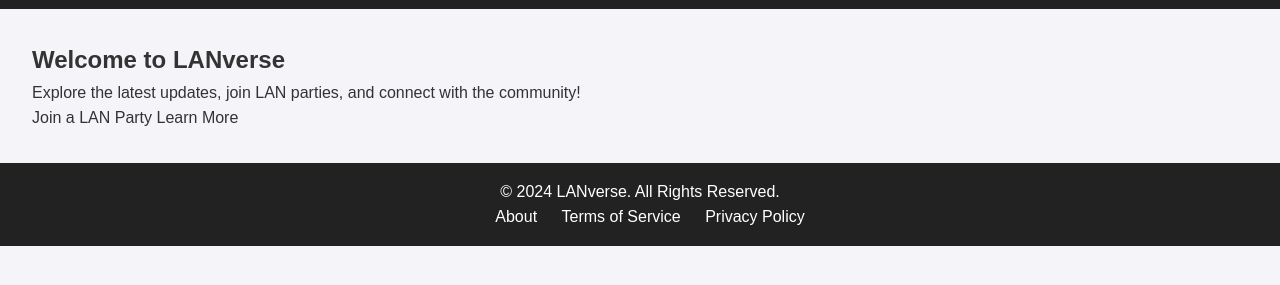
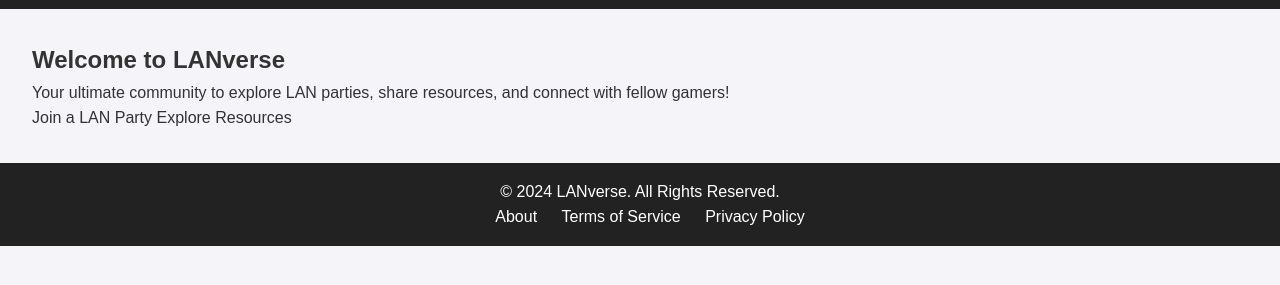
Before and after one commit to bagdadhruv/LANverse, a plain HTML site: page index.html in a window 1280 px wide. Shown: the part 51-336 px from the top of the page. Drawn offline with Linux system fonts and the light colour scheme.

Commit message:
Update index.html

```diff
--- a/index.html
+++ b/index.html
@@ -1,13 +1,15 @@
 <!DOCTYPE html>
 <html lang="en">
+
 <head>
     <meta charset="UTF-8">
     <meta name="viewport" content="width=device-width, initial-scale=1.0">
     <meta http-equiv="X-UA-Compatible" content="ie=edge">
-    <title>LANverse - Home</title>
+    <title>LANverse - Welcome</title>
     <link rel="stylesheet" href="styles.css">  <!-- Link to the main stylesheet -->
-    <link rel="icon" href="images/logo.png">       <!-- Logo for the favicon -->
+    <link rel="icon" href="images/logo.png">   <!-- Logo for the favicon -->
 </head>
+
 <body>
     <!-- Header Section -->
     <header>
@@ -22,7 +24,7 @@
                 <li><a href="profile.html">Profile</a></li>
                 <li><a href="resources.html">Resources</a></li>
                 <li><a href="leaderboard.html">Leaderboard</a></li>
-                <li><a href="login.html">Login</a></li> <!-- Only show this if the user is not logged in -->
+                <li><a href="login.html">Login</a></li> <!-- Show this if not logged in -->
             </ul>
         </nav>
     </header>
@@ -30,14 +32,13 @@
     <!-- Main Content Section -->
     <main>
         <section class="welcome-section">
-            <div class="welcome-header">
+            <div class="welcome-content">
                 <h1>Welcome to LANverse</h1>
-                <p>Explore the latest updates, join LAN parties, and connect with the community!</p>
-            </div>
-
-            <div class="cta">
-                <a href="parties.html" class="btn-join">Join a LAN Party</a>
-                <a href="resources.html" class="btn-learn">Learn More</a>
+                <p>Your ultimate community to explore LAN parties, share resources, and connect with fellow gamers!</p>
+                <div class="cta-buttons">
+                    <a href="parties.html" class="btn-join">Join a LAN Party</a>
+                    <a href="resources.html" class="btn-learn">Explore Resources</a>
+                </div>
             </div>
         </section>
     </main>
@@ -55,6 +56,7 @@
     </footer>
 
     <!-- External JS -->
-    <script src="js/main.js"></script>  <!-- Link to main JS file -->
+    <script src="main.js"></script>  <!-- Link to main JS file -->
 </body>
+
 </html>
```
